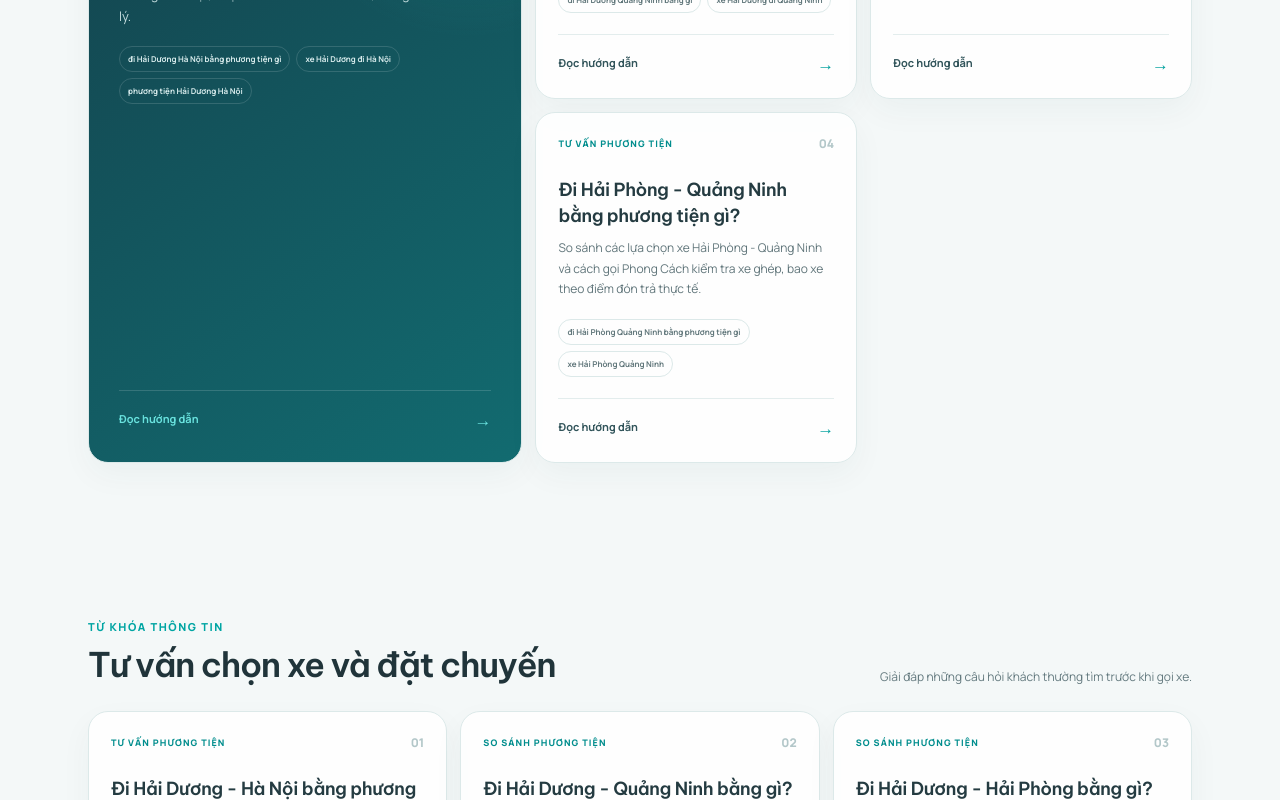
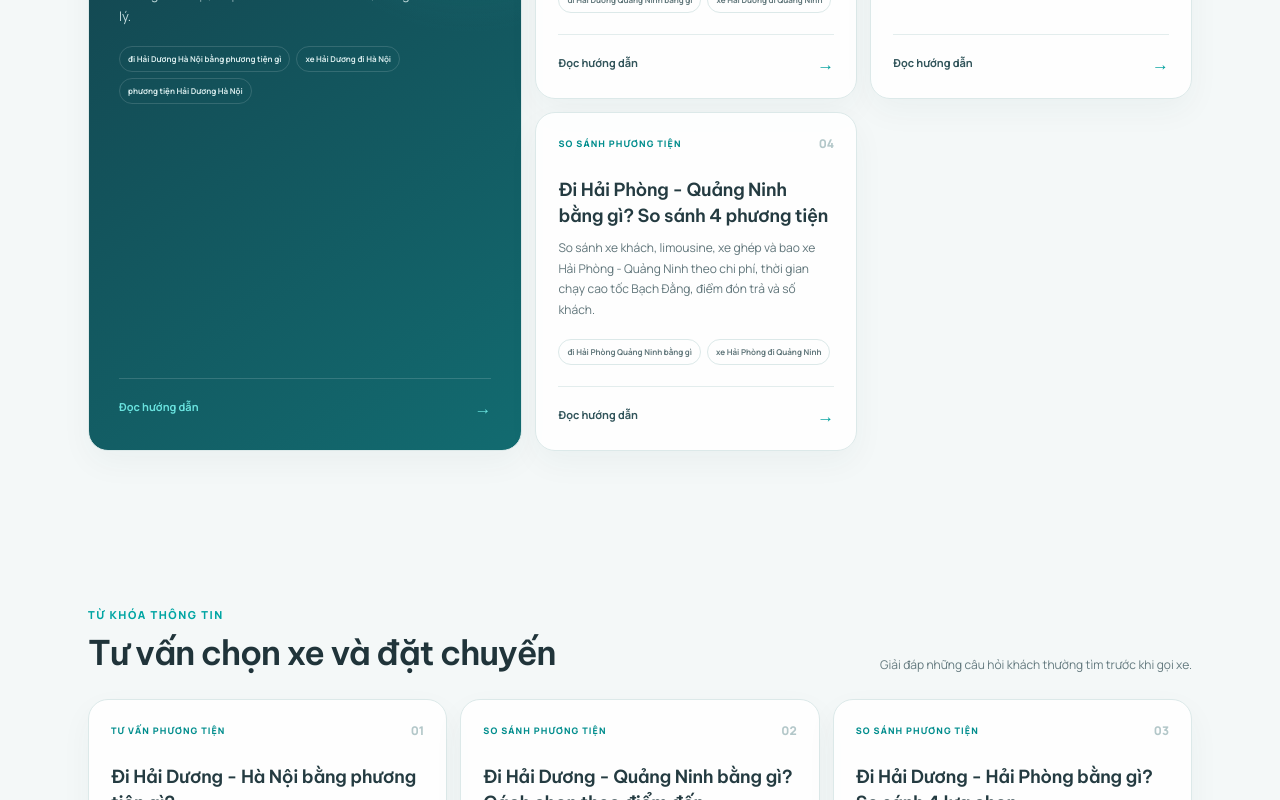
Before and after one commit to Longhoang249/xe-ghep-phong-cach, a Next.js app: page /blog in a window 1280 px wide. Shown: the part 880-1680 px from the top of the page. Built offline with nearby package versions, Linux system fonts and the light colour scheme; no server answers.

Commit message:
feat(seo): upgrade CP-004 to answer-first comparison and draft MP-006 commercial package

```diff
--- a/data/guide-posts.ts
+++ b/data/guide-posts.ts
@@ -182,29 +182,50 @@ export const guidePosts: GuidePost[] = [
   },
   {
     slug: "di-hai-phong-quang-ninh-bang-phuong-tien-gi",
-    title: "Đi Hải Phòng - Quảng Ninh bằng phương tiện gì?",
-    description: "So sánh các lựa chọn xe Hải Phòng - Quảng Ninh và cách gọi Phong Cách kiểm tra xe ghép, bao xe theo điểm đón trả thực tế.",
-    category: "Tư vấn phương tiện",
-    primaryKeyword: "đi Hải Phòng Quảng Ninh bằng phương tiện gì",
-    secondaryKeywords: ["xe Hải Phòng Quảng Ninh", "xe ghép Hải Phòng Quảng Ninh", "phương tiện Hải Phòng đi Quảng Ninh"],
-    directAnswer: "Bạn có thể tìm xe khách, limousine, xe ghép hoặc bao xe Hải Phòng - Quảng Ninh. Điểm đến tại Quảng Ninh rất đa dạng, vì vậy nên nêu địa chỉ cụ thể và gọi Phong Cách để kiểm tra xe phù hợp.",
+    title: "Đi Hải Phòng - Quảng Ninh bằng gì? So sánh 4 phương tiện",
+    seoTitle: "Đi Hải Phòng - Quảng Ninh bằng gì?",
+    description: "So sánh xe khách, limousine, xe ghép và bao xe Hải Phòng - Quảng Ninh theo chi phí, thời gian chạy cao tốc Bạch Đằng, điểm đón trả và số khách.",
+    category: "So sánh phương tiện",
+    primaryKeyword: "đi Hải Phòng Quảng Ninh bằng gì",
+    secondaryKeywords: ["xe Hải Phòng đi Quảng Ninh", "xe ghép Hải Phòng Quảng Ninh", "phương tiện Hải Phòng đi Hạ Long"],
+    directAnswer: "Đi từ Hải Phòng sang Quảng Ninh hiện rất nhanh qua cao tốc Hải Phòng - Hạ Long (cầu Bạch Đằng). Nếu gần bến hoặc điểm đón cố định, xe khách hoặc limousine là lựa chọn quen thuộc. Nếu bạn đi cá nhân hoặc nhóm muốn đón tận nhà, trả tận nơi tại Hạ Long, Uông Bí hay Cẩm Phả, xe ghép hoặc bao xe riêng 4-7 chỗ giúp tiết kiệm thời gian chuyển tuyến.",
     choices: [
-      { title: "Xe khách", bestFor: "Khách đi theo tuyến công bố", description: "Tự xác nhận bến, điểm dừng và thông tin chuyến với nhà xe vận hành." },
-      { title: "Limousine", bestFor: "Khách muốn đặt ghế", description: "Phù hợp khi khu vực đón trả đáp ứng đúng nhu cầu." },
-      { title: "Xe ghép", bestFor: "Khách lẻ hoặc nhóm nhỏ", description: "Phong Cách kiểm tra xe theo nơi đón, nơi trả và thời điểm mong muốn." },
-      { title: "Bao xe", bestFor: "Nhóm đi riêng", description: "Trao đổi loại xe 4-7 chỗ theo số người và hành lý." },
+      { title: "Xe khách tuyến", bestFor: "Ưu tiên chi phí bến bãi cố định", description: "Bắt xe tại bến xe Vĩnh Niệm hoặc các điểm đón trên đường; cần tự di chuyển ra bến." },
+      { title: "Limousine chạy tuyến", bestFor: "Khách đặt ghế cố định", description: "Chạy theo lộ trình quy định, đón trả tại các trục đường chính hoặc văn phòng nhà xe." },
+      { title: "Xe ghép Phong Cách", bestFor: "Khách lẻ muốn đón trả tận nơi", description: "Đón tận nhà tại Hải Phòng, trả tận nơi tại Quảng Ninh; đặt trước 0đ cọc, thanh toán sau chuyến." },
+      { title: "Bao xe riêng 4-7 chỗ", bestFor: "Gia đình, nhóm du lịch, công tác", description: "Chủ động 100% thời gian xuất phát, không gian riêng tư, xe chạy thẳng qua cao tốc." },
     ],
+    comparison: {
+      title: "Bảng so sánh 4 phương tiện Hải Phòng - Quảng Ninh",
+      note: "Giá và thời gian của các đơn vị khác có thể thay đổi theo thời điểm. Mức giá của Phong Cách là giá sàn tham khảo đề xuất, chi phí cụ thể xác nhận theo điểm đón trả thực tế.",
+      rows: [
+        { option: "Xe khách tuyến", cost: "Theo vé tại bến (khoảng 80.000đ - 120.000đ)", time: "1h30 - 2h (qua QL10/QL18)", convenience: "Tự ra bến, đổi xe trung chuyển", pickupDropoff: "Bến xe Vĩnh Niệm / bến liên tỉnh", bestFor: "Khách đi một mình, ít hành lý" },
+        { option: "Limousine", cost: "Khoảng 150.000đ - 220.000đ/ghế", time: "1h - 1h30 (tùy điểm đón)", convenience: "Khá tiện nếu gần trục đón", pickupDropoff: "Văn phòng / điểm hẹn quy định", bestFor: "Khách đi làm việc, du lịch" },
+        { option: "Xe ghép Phong Cách", cost: "Dự kiến từ 200.000đ/người (chờ chốt)", time: "40 - 60 phút (chạy cao tốc)", convenience: "Đón tận nhà, trả tận nơi", pickupDropoff: "Trao đổi địa chỉ cụ thể hai đầu", bestFor: "Khách cần đón trả tận nơi, gia đình nhỏ" },
+        { option: "Bao xe riêng Phong Cách", cost: "4 chỗ từ 500.000đ; 7 chỗ từ 650.000đ", time: "40 - 50 phút chạy thẳng", convenience: "Riêng xe, chủ động giờ giấc", pickupDropoff: "Đón trả theo yêu cầu mọi điểm", bestFor: "Gia đình, nhóm 3-7 người, nhiều đồ" },
+      ],
+    },
     sections: [
-      { heading: "Điểm đến quyết định cách chọn xe", paragraphs: ["Khi tìm “xe Hải Phòng Quảng Ninh”, người dùng có thể muốn đến các khu vực khác nhau. Vì vậy, một danh sách chung không thể thay thế việc xác nhận điểm trả cụ thể.", "Phong Cách tiếp nhận nhu cầu trên tuyến Hải Phòng - Quảng Ninh. Khi gọi, khách nên nói rõ địa chỉ để bên mình kiểm tra xe thay vì mặc định một lộ trình cho toàn tỉnh."], bullets: ["Nơi đón tại Hải Phòng", "Điểm trả cụ thể tại Quảng Ninh", "Số người và hành lý", "Nhu cầu chiều đi hoặc chiều về"] },
-      { heading: "Khi nào xe ghép là lựa chọn phù hợp?", paragraphs: ["Xe ghép đáng cân nhắc khi khách đi một mình hoặc nhóm nhỏ, muốn sử dụng xe 4-7 chỗ và có thể kết hợp chuyến với nhu cầu phù hợp khác.", "Khả năng ghép không cố định. Bạn nên gọi Phong Cách sớm, cung cấp đầy đủ thông tin và chờ bên mình kiểm tra xe." ] },
-      { heading: "Khi nào nên hỏi bao xe?", paragraphs: ["Bao xe phù hợp hơn khi nhóm muốn đi riêng, có hành lý cần trao đổi trước hoặc cần không gian riêng cho gia đình. Phong Cách kiểm tra xe 4 chỗ hoặc 7 chỗ theo nhu cầu thực tế.", "Mọi thông tin về xe và chi phí cần được xác nhận trước chuyến; không nên dùng bảng giá của một nhà xe khác để suy ra giá của Phong Cách." ] },
+      { heading: "Cao tốc Hải Phòng - Hạ Long rút ngắn đáng kể thời gian", paragraphs: ["Trước đây, lộ trình từ Hải Phòng sang Quảng Ninh theo Quốc lộ 10 và Quốc lộ 18 thường mất từ 1.5 đến hơn 2 tiếng do mật độ phương tiện đông đúc. Kể từ khi tuyến cao tốc Hạ Long - Hải Phòng cùng cầu Bạch Đằng đưa vào khai thác, thời gian di chuyển giữa hai trung tâm kinh tế chỉ còn khoảng 30 đến 45 phút.", "Lợi thế này giúp các chuyến xe ghép và bao xe riêng chạy thẳng cao tốc tiết kiệm tối đa thời gian cho hành khách, đặc biệt là người đi công tác, khám bệnh hoặc du khách cần di chuyển giữa sân bay Cát Bi và Hạ Long."], bullets: ["Khoảng cách rút ngắn chỉ còn khoảng 25km từ nút giao cao tốc", "Thời gian qua cầu Bạch Đằng sang Hạ Long chỉ khoảng 30-45 phút", "Hạn chế tối đa ùn tắc so với quốc lộ cũ"] },
+      { heading: "Quảng Ninh có nhiều điểm đến khác nhau", paragraphs: ["Khi tìm phương tiện Hải Phòng đi Quảng Ninh, bạn cần xác định rõ khu vực cần đến: TP. Uông Bí, TX. Quảng Yên, TP. Hạ Long (Bãi Cháy, Hòn Gai, Tuần Châu), TP. Cẩm Phả hay huyện đảo Vân Đồn.", "Mỗi khu vực có khoảng cách và lộ trình đón trả khác nhau. Các phương tiện xe khách thường chỉ trả khách tại bến xe Bãi Cháy hoặc ngã ba trục đường lớn, trong khi xe ghép và bao xe có thể đưa đón tận cửa khách sạn, resort hoặc nhà riêng."], bullets: ["Uông Bí / Quảng Yên: khu vực công nghiệp và tâm linh Yên Tử", "Hạ Long (Bãi Cháy, Tuần Châu, Hòn Gai): trung tâm du lịch và hành chính", "Cẩm Phả: trung tâm khai thác khoáng sản và cảng biển", "Vân Đồn / Ao Tiên: đầu mối đón tàu cao tốc ra các đảo Cô Tô, Quan Lạn"] },
+      { heading: "Khi nào nên chọn xe ghép đón tận nơi?", paragraphs: ["Xe ghép là giải pháp tối ưu khi bạn đi 1-2 người, có hành lý vừa phải và không muốn tốn thêm chi phí bắt taxi ra bến xe hoặc điểm đón cố định. Bạn được đón trả tận cửa bằng xe 4-7 chỗ đời mới, êm ái và sạch sẽ.", "Phong Cách phục vụ hai chiều Hải Phòng - Quảng Ninh với chính sách đặt trước 0đ cọc, thanh toán sau chuyến. Khách hàng chỉ cần báo trước điểm đón, điểm trả và khung giờ mong muốn để nhà xe kiểm tra chuyến phù hợp."] },
+      { heading: "Chi phí xe ghép và bao xe: nguyên tắc giá sàn từ", paragraphs: ["Mức chi phí dự kiến khởi điểm cho tuyến Hải Phòng - Quảng Ninh: xe ghép từ 200.000đ/người; bao xe 4 chỗ từ 500.000đ/chuyến; bao xe 7 chỗ từ 650.000đ/chuyến; gửi hàng theo chuyến từ 150.000đ.", "Toàn bộ mức giá được hiểu là giá bắt đầu (starting price). Giá chuyến thực tế phụ thuộc vào vị trí đón/trả cụ thể tại Hải Phòng và Quảng Ninh, khung giờ đón và lượng hành lý. Nhà xe sẽ báo giá trọn gói minh bạch trước khi bạn quyết định đặt xe."] },
+      { heading: "Gợi ý chọn phương tiện theo từng nhu cầu", paragraphs: ["Nếu đi một mình, ít đồ và điểm đi/đến gần các bến xe lớn, xe khách hoặc limousine là phương án kinh tế. Nếu đi cùng người già, trẻ nhỏ hoặc có nhiều vali du lịch, bao xe riêng 4-7 chỗ sẽ mang lại sự thoải mái và an tâm tuyệt đối.", "Trường hợp cần đón tại sân bay Cát Bi đi thẳng sang các khách sạn tại Hạ Long, xe ghép hoặc bao xe riêng là lựa chọn nhanh chóng và tiện lợi nhất."] },
     ],
-    checklist: ["Điểm đón tại Hải Phòng", "Điểm trả tại Quảng Ninh", "Thời điểm", "Số khách", "Hành lý", "Hình thức ghép hay đi riêng"],
+    checklist: ["Điểm đón cụ thể tại Hải Phòng", "Điểm đến chi tiết tại Quảng Ninh", "Ngày và giờ muốn xuất phát", "Số người lớn và trẻ em", "Lượng hành lý mang theo", "Nhu cầu đi ghép hay bao trọn xe"],
     faq: [
-      { q: "Phong Cách có xe Hải Phòng - Quảng Ninh không?", a: "Có. Phong Cách tiếp nhận nhu cầu xe ghép, bao xe và gửi hàng trên tuyến cả hai chiều." },
-      { q: "Có lịch chạy cố định trên website không?", a: "Không. Khách gọi để Phong Cách kiểm tra xe theo điểm đón trả và thời điểm thực tế." },
-      { q: "Đi nhóm nhỏ có thể bao xe không?", a: "Có thể hỏi phương án bao xe. Loại xe phù hợp sẽ được trao đổi theo số người và hành lý." },
+      { q: "Đi Hải Phòng sang Quảng Ninh mất bao lâu?", a: "Nếu đi theo tuyến cao tốc Hải Phòng - Hạ Long qua cầu Bạch Đằng, thời gian di chuyển chỉ khoảng 40 - 60 phút tùy điểm đón trả cụ thể." },
+      { q: "Giá xe ghép Hải Phòng đi Quảng Ninh khoảng bao nhiêu?", a: "Giá xe ghép dự kiến khởi điểm từ 200.000đ/người. Giá thực tế phụ thuộc vào điểm đón tại Hải Phòng và điểm trả tại Hạ Long, Uông Bí hay Cẩm Phả." },
+      { q: "Phong Cách có xe chiều ngược Quảng Ninh về Hải Phòng không?", a: "Có. Nhà xe phục vụ hai chiều mỗi ngày, nhận đón tận nơi tại các khách sạn, bến tàu ở Quảng Ninh trả về tận nhà tại Hải Phòng." },
+      { q: "Từ sân bay Cát Bi sang Hạ Long đi xe nào tiện nhất?", a: "Xe ghép hoặc bao xe riêng đón tại sảnh sân bay Cát Bi đi thẳng cao tốc sang Hạ Long là phương án nhanh và tiện nhất, không phải đổi chuyến trung gian." },
+      { q: "Đặt xe ghép có cần cọc tiền trước không?", a: "Không cần đặt cọc. Quý khách chỉ thanh toán tiền mặt hoặc chuyển khoản cho tài xế sau khi hoàn thành chuyến đi an toàn." },
     ],
+    sources: [
+      { title: "Thông tin cao tốc Hạ Long - Hải Phòng và cầu Bạch Đằng", publisher: "Cổng thông tin điện tử tỉnh Quảng Ninh", url: "https://quangninh.gov.vn/Trang/ChiTietTinTuc.aspx?nid=75324", checkedAt: "2026-09-03", supports: "Tuyến cao tốc rút ngắn khoảng cách Hải Phòng - Quảng Ninh và thời gian di chuyển qua cầu Bạch Đằng." },
+      { title: "Hạ tầng giao thông kết nối Hải Phòng với các tỉnh lân cận", publisher: "Cổng thông tin điện tử thành phố Hải Phòng", url: "https://haiphong.gov.vn/co-so-ha-tang/co-so-ha-tang-ky-thuat-thanh-pho-hai-phong-743051", checkedAt: "2026-09-03", supports: "Bối cảnh kết nối giao thông liên tỉnh vùng duyên hải Bắc Bộ." },
+      { title: "Thông tin các tuyến xe Hải Phòng đi Quảng Ninh", publisher: "Vexere", url: "https://vexere.com/vi-VN/ve-xe-khach-tu-hai-phong-di-quang-ninh-127t1491.html", checkedAt: "2026-09-03", supports: "Tham khảo các phương tiện vận tải công cộng trên hành lang Hải Phòng - Quảng Ninh." },
+    ],
+    updatedAt: "2026-09-03",
     routeSlug: "xe-ghep-hai-phong-quang-ninh",
     routeLabel: "Xe ghép Hải Phòng - Quảng Ninh",
   },
```
Also changed, not shown: 1 other file (tests, documents, lock files or other folders).
